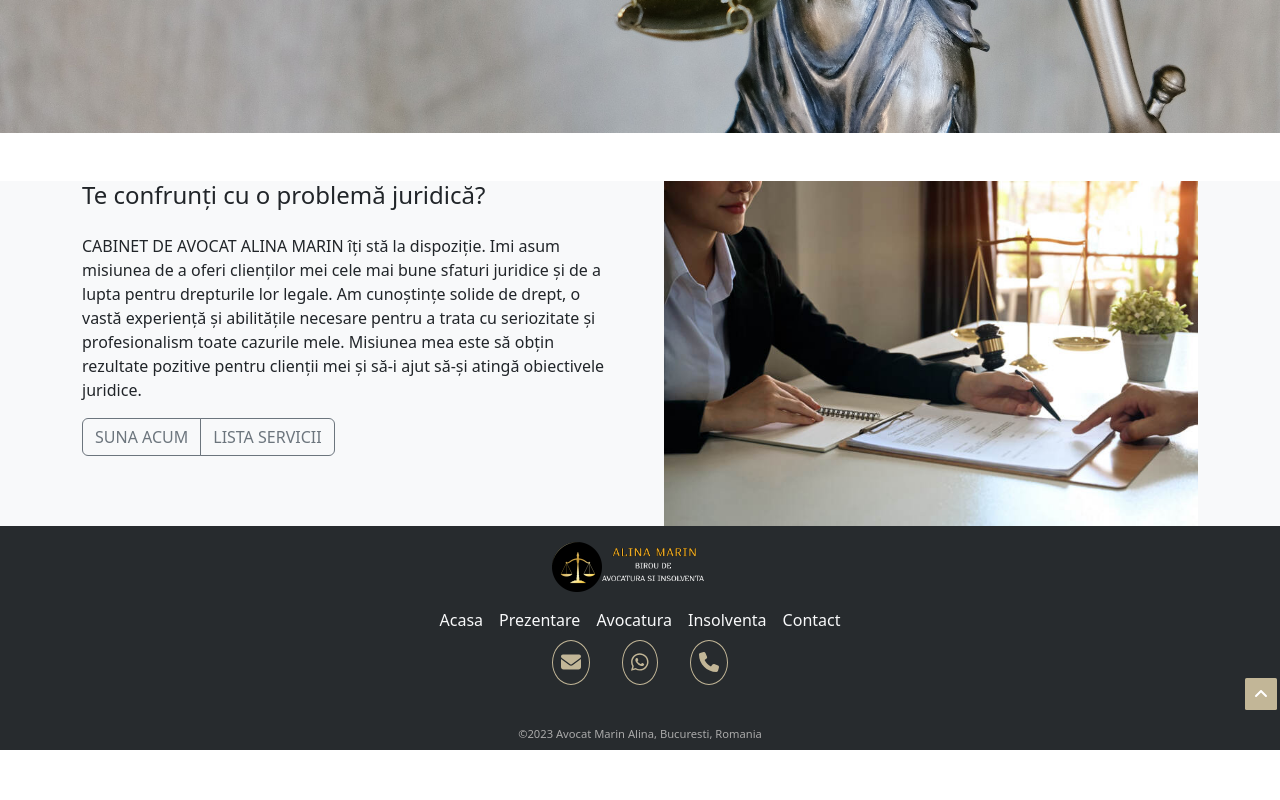
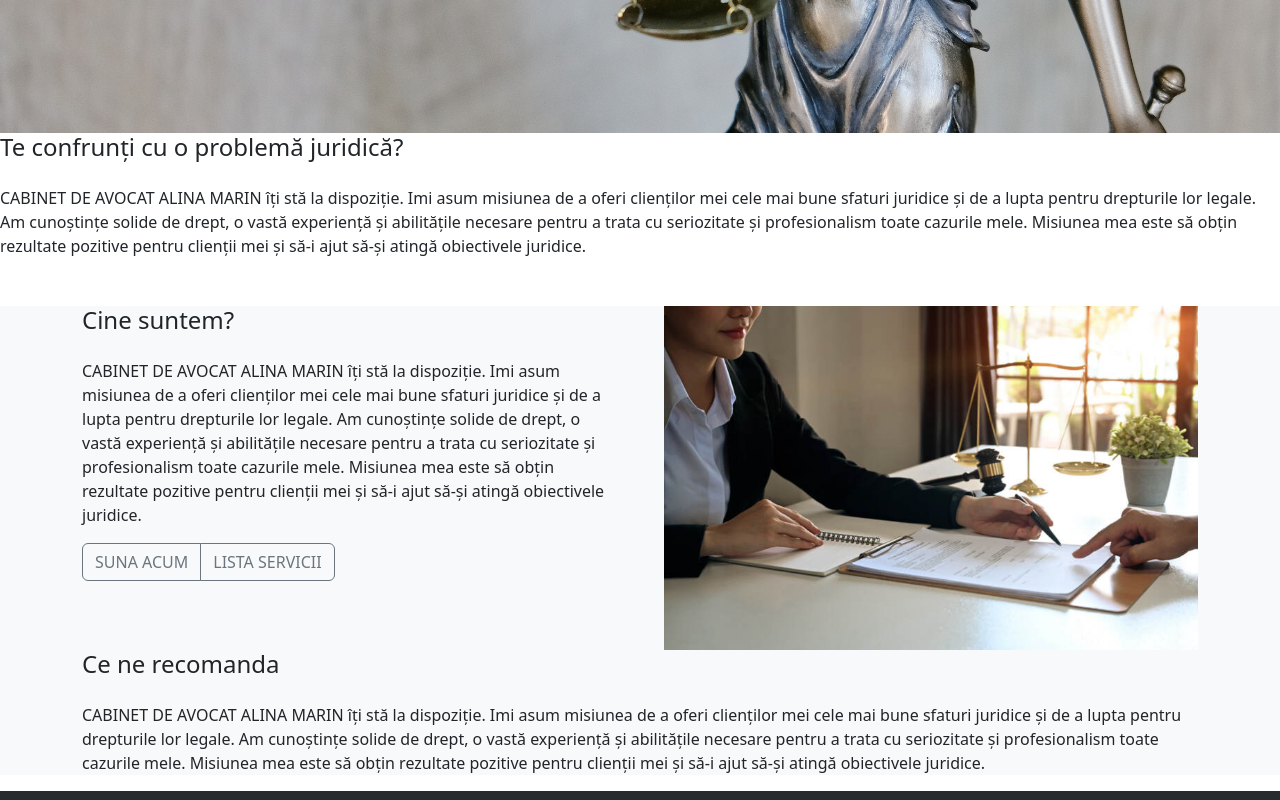
Before and after one commit to AlexJora/lawyer-website, a React (Create React App) app in the folder client/: page / in a window 1280 px wide. Shown: the part 720-1520 px from the top of the page. Before the commit the page ends 1470 px from the top, so only its background shows below. Built offline with nearby package versions, Linux system fonts and the light colour scheme.

Commit message:
Acasa.js

```diff
--- a/client/src/pages/Acasa.js
+++ b/client/src/pages/Acasa.js
@@ -21,8 +21,10 @@ const Acasa = () => {
               <h4>la un proces echitabil</h4>
             </div>
           </div>
-
-
+        </section>
+        <section>
+          <h4 className='mb-4'>Te confrunți cu o problemă juridică?</h4>
+          <p>CABINET DE AVOCAT ALINA MARIN îți stă la dispoziție. Imi asum misiunea de a oferi clienților mei cele mai bune sfaturi juridice și de a lupta pentru drepturile lor legale. Am cunoștințe solide de drept, o vastă experiență și abilitățile necesare pentru a trata cu seriozitate și profesionalism toate cazurile mele. Misiunea mea este să obțin rezultate pozitive pentru clienții mei și să-i ajut să-și atingă obiectivele juridice.</p>
         </section>
         <section id="intro" className="bg-light mt-5">
           <div className="container">
@@ -31,14 +33,19 @@ const Acasa = () => {
                 <img src="welcome-img.jpg" className="img-fluid" alt="two people signing documents" />
               </div>
               <div className="col col-md-6 order-md-1 mt-5 mt-md-0">
-                <h4 className='mb-4'>Te confrunți cu o problemă juridică?</h4>
+                <h4 className='mb-4'>Cine suntem?</h4>
                 <p>CABINET DE AVOCAT ALINA MARIN îți stă la dispoziție. Imi asum misiunea de a oferi clienților mei cele mai bune sfaturi juridice și de a lupta pentru drepturile lor legale. Am cunoștințe solide de drept, o vastă experiență și abilitățile necesare pentru a trata cu seriozitate și profesionalism toate cazurile mele. Misiunea mea este să obțin rezultate pozitive pentru clienții mei și să-i ajut să-și atingă obiectivele juridice.</p>
                 <div className="btn-group">
                   <button type="button" className="btn btn-outline-secondary">SUNA ACUM</button>
                   <button type="button" className="btn btn-outline-secondary">LISTA SERVICII</button>
                 </div>
               </div>
+
             </div>
+            <section>
+              <h4 className='mb-4'>Ce ne recomanda</h4>
+              <p>CABINET DE AVOCAT ALINA MARIN îți stă la dispoziție. Imi asum misiunea de a oferi clienților mei cele mai bune sfaturi juridice și de a lupta pentru drepturile lor legale. Am cunoștințe solide de drept, o vastă experiență și abilitățile necesare pentru a trata cu seriozitate și profesionalism toate cazurile mele. Misiunea mea este să obțin rezultate pozitive pentru clienții mei și să-i ajut să-și atingă obiectivele juridice.</p>
+            </section>
           </div>
         </section>
 
```
